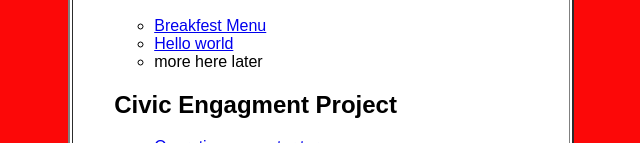
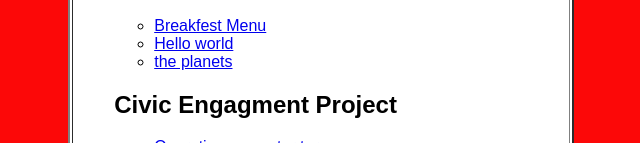
Before and after one commit to wyattpennington-pvcc/wyattpennington-pvcc, a plain HTML site: page index.html in a window 1280 px wide. Shown: the part 265-408 px from the top of the page, without its empty margins (319-959 px from the left). Drawn offline with Linux system fonts and the light colour scheme.

Commit message:
Update index.html

```diff
--- a/index.html
+++ b/index.html
@@ -25,8 +25,7 @@
 <ul>
     <li><a href="breakfestmenu.html">Breakfest Menu</a></li>
     <li><a href="helloworld.html">Hello world</a></li>
-    <li>more here later</li>
-</ul>
+    <li><a href="planets.html">the planets</a></li></ul>
 
 <h2>Civic Engagment Project</h2>
 <ul>
```
